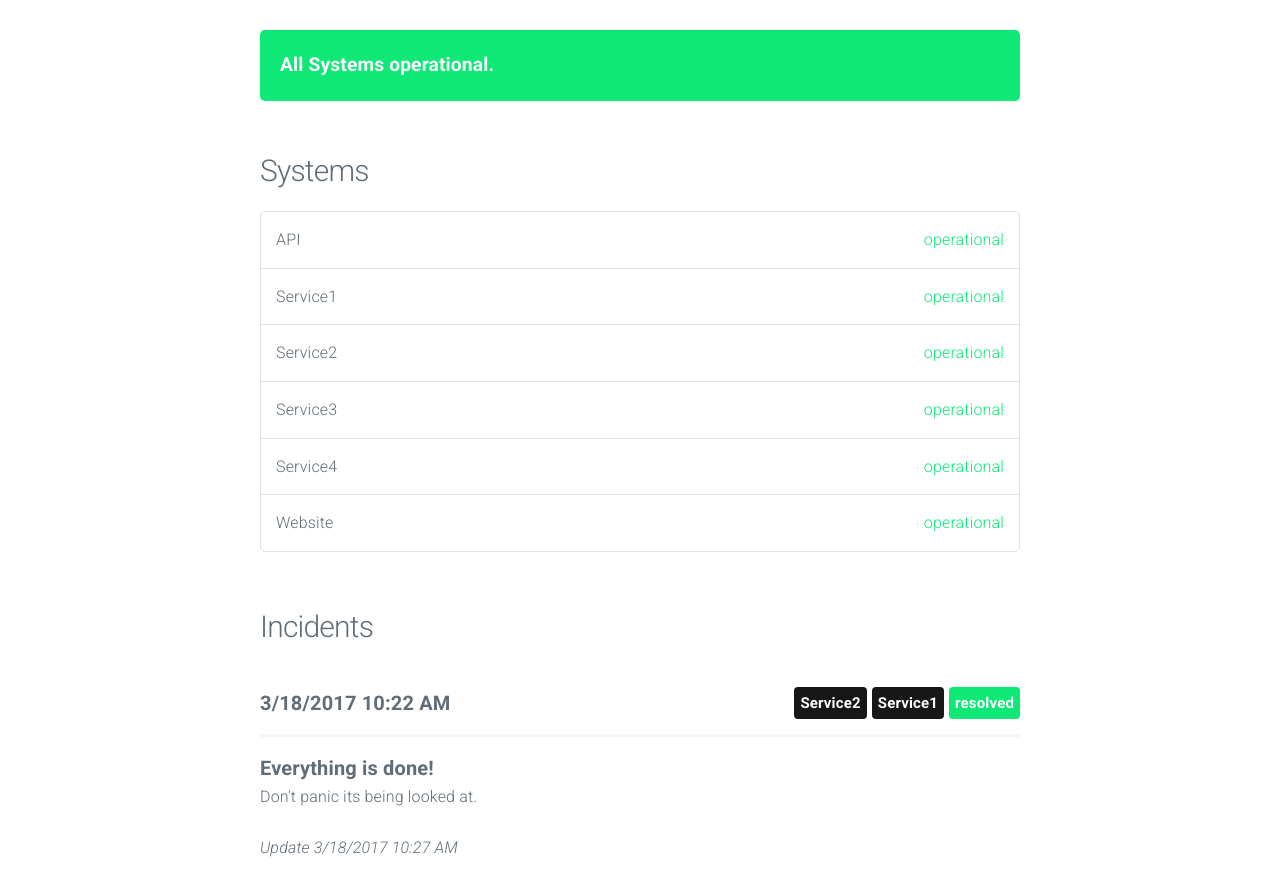
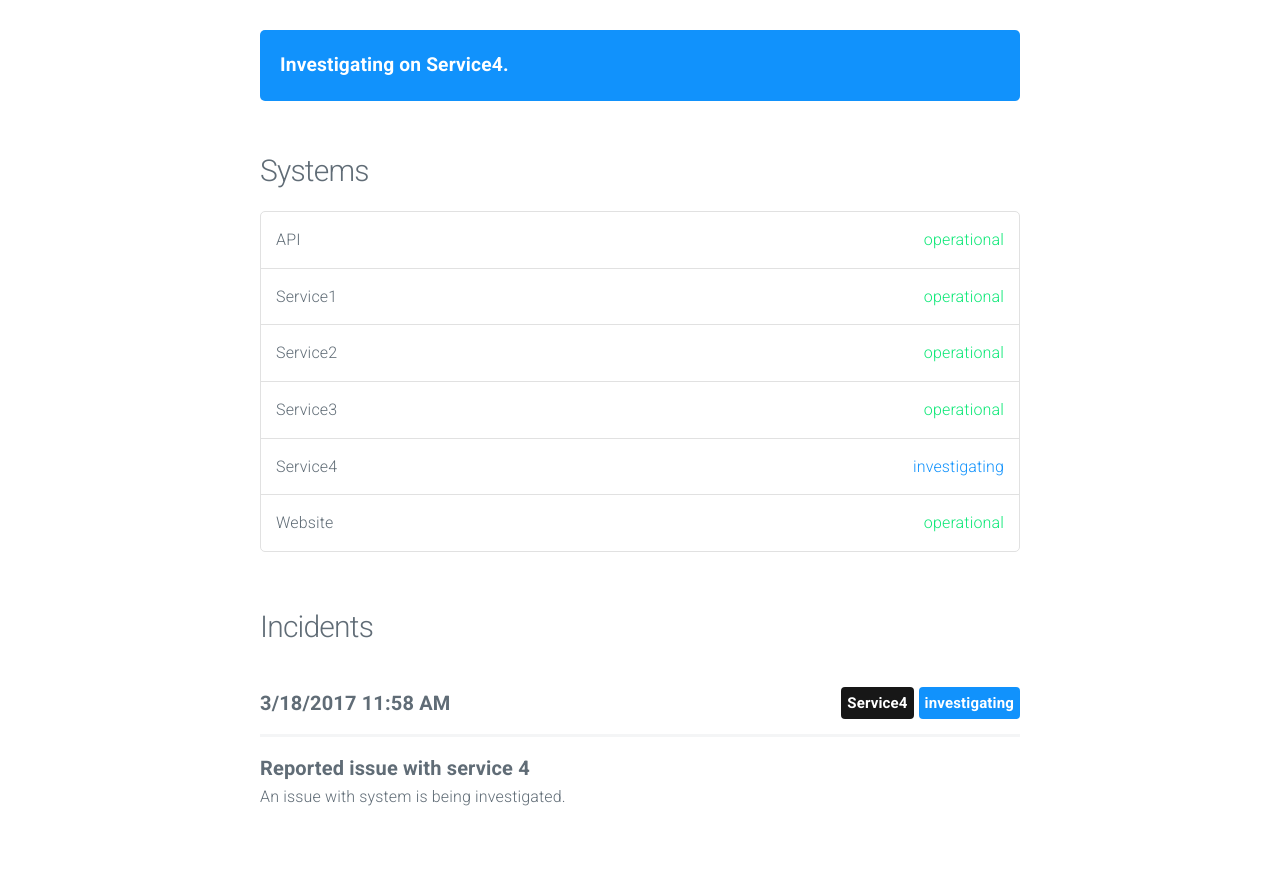
Before and after one commit to shaunmclernon/demostatuspage, a plain HTML site: page index.html in a window 1280 px wide. Shown: the part 55-927 px from the top of the page. Drawn offline with nearby package versions, Linux system fonts and the light colour scheme; no server answers.

Commit message:
update index

```diff
--- a/index.html
+++ b/index.html
@@ -29,9 +29,11 @@
 
 			<section class="container" id="main">
 
-					<div class="panel operational" data-l10n-id="systems-operational">
-						All Systems operational.
+
+					<div class="panel investigating">
+						<span data-l10n-id="Investigating">Investigating</span> <span data-l10n-id="on">on</span> Service4.
 					</div>
+
 
 
 				<h4 data-l10n-id="systems">Systems</h4>
@@ -54,7 +56,7 @@
 					</li>
 
 					<li>
-						Service4 <span class="status operational" data-l10n-id="operational">operational</span>
+						Service4 <span class="status investigating" data-l10n-id="investigating">investigating</span>
 					</li>
 
 					<li>
@@ -65,6 +67,23 @@
 
 				<h4 data-l10n-id="incidents">Incidents</h4>
 
+
+					<div class="incident">
+						<span class="date moment">2017-03-18 11:58:24 UTC</span>
+
+
+							<span class="label investigating float-right" data-l10n-id="investigating">investigating</span>
+
+
+							<span class="label system float-right">Service4</span>
+
+						<hr/>
+
+						<span class="title">Reported issue with service 4</span>
+						<p>An issue with system is being investigated.</p>
+
+
+					</div>
 
 					<div class="incident">
 						<span class="date moment">2017-03-18 10:22:54 UTC</span>
```
